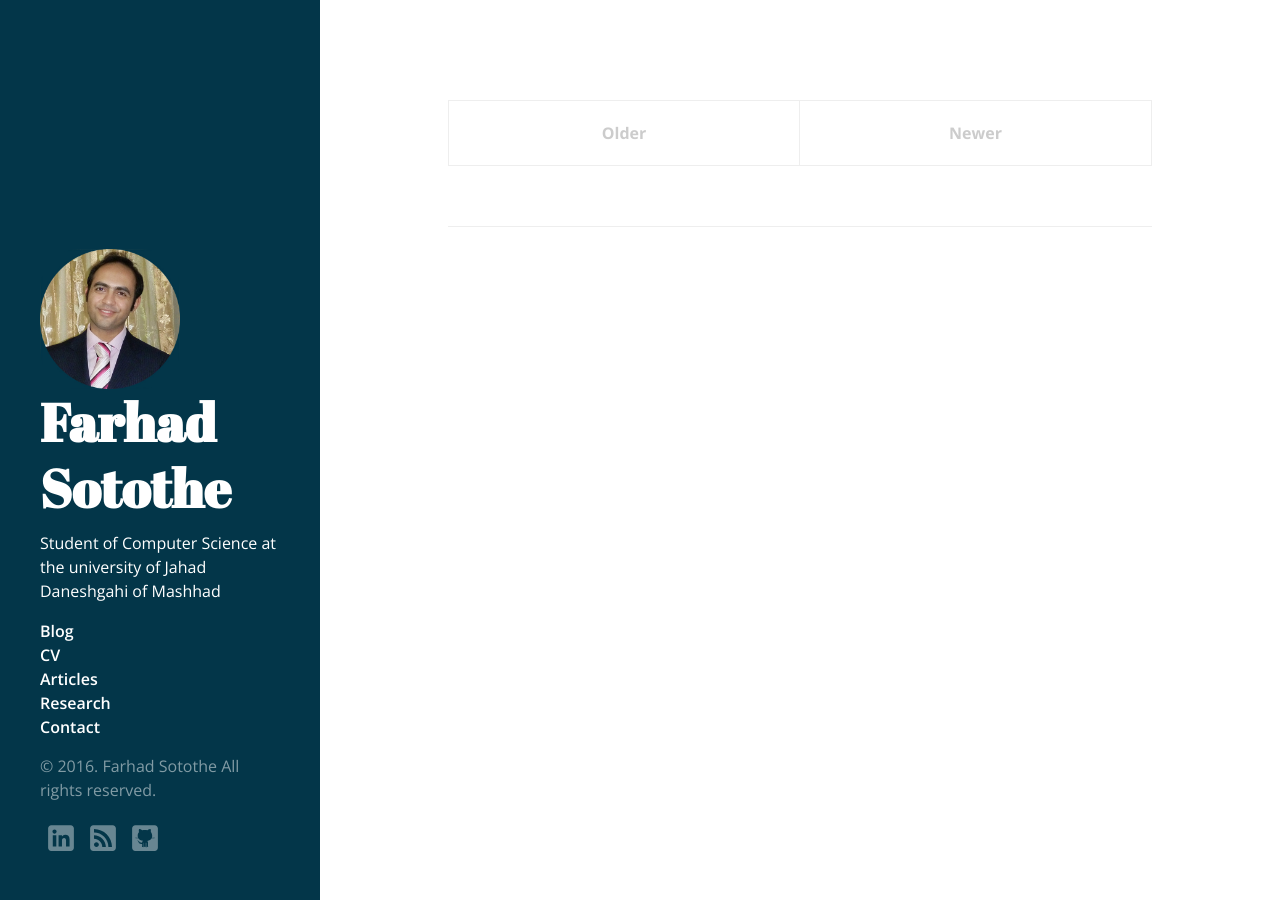
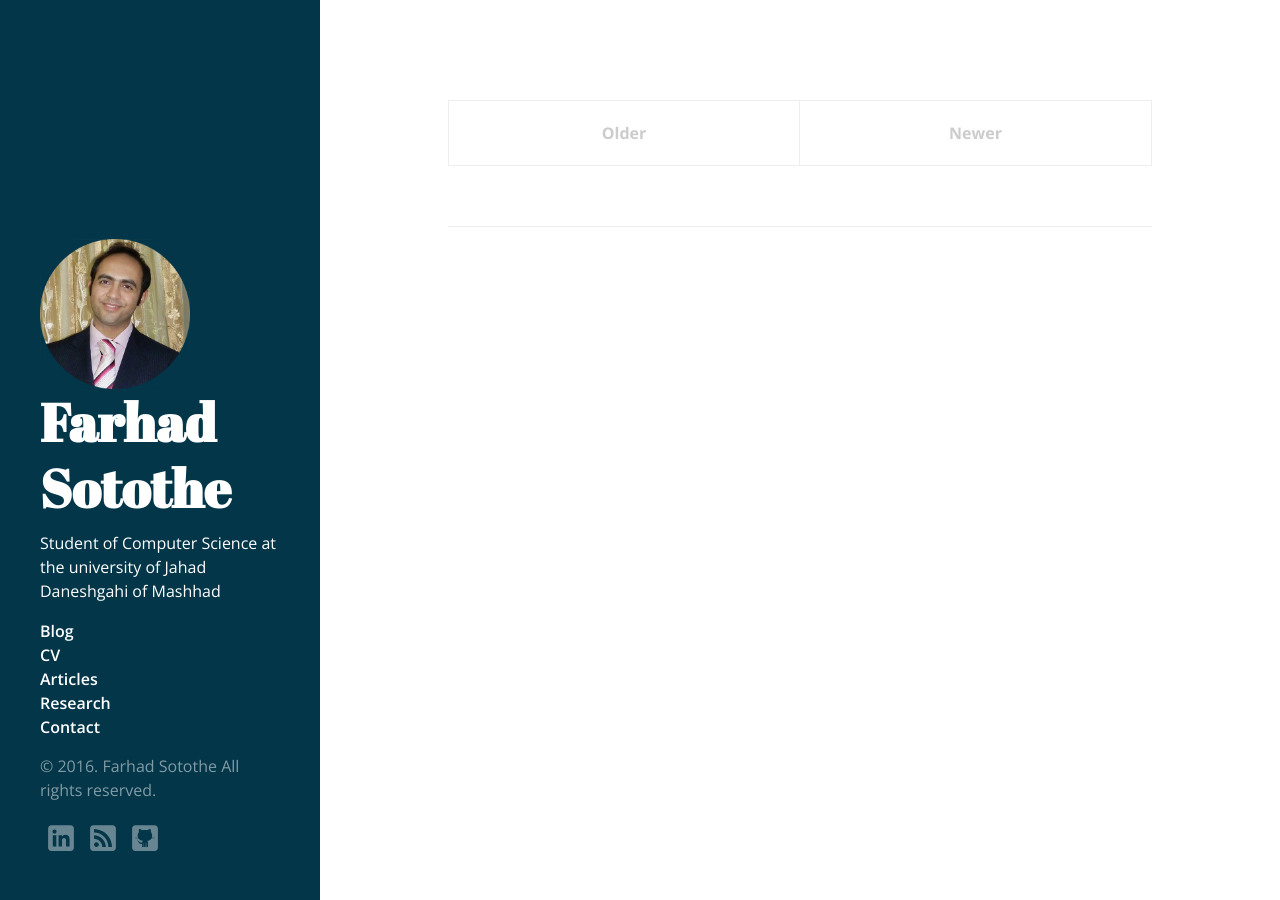
Before and after one commit to sotothe/sotothe.github.io, a Jekyll site: the page built from index.html, in a window 1280 px wide. Built offline with Jekyll 4.4.1, drawn with Linux system fonts in a browser that asks for light colours; nearby versions of some CDN libraries; the list of posts is cut into pages by our own code; comment, search, counter and statistics services are not loaded.

Commit message:
Update hyde.css

```diff
--- a/public/css/hyde.css
+++ b/public/css/hyde.css
@@ -464,8 +464,8 @@ a:focus {
 */
 
 .img-circular{
- width: 140px;
- height: 140px;
+ width: 150px;
+ height: 150px;
  background-image: url('/public/images/sotothe01.jpg');
  background-size: cover;
  display: block;
```
